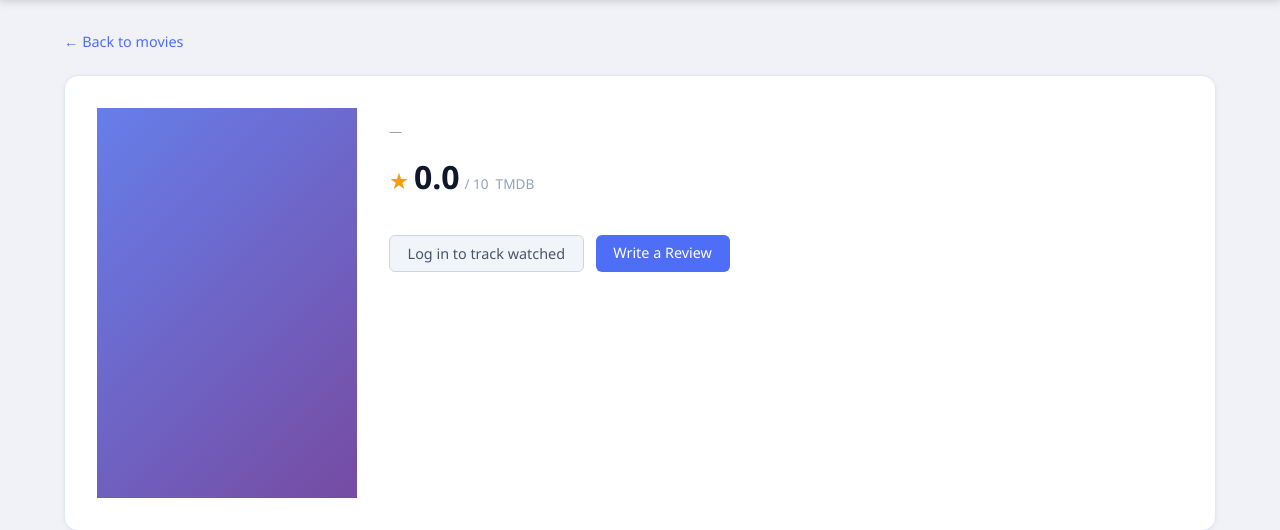
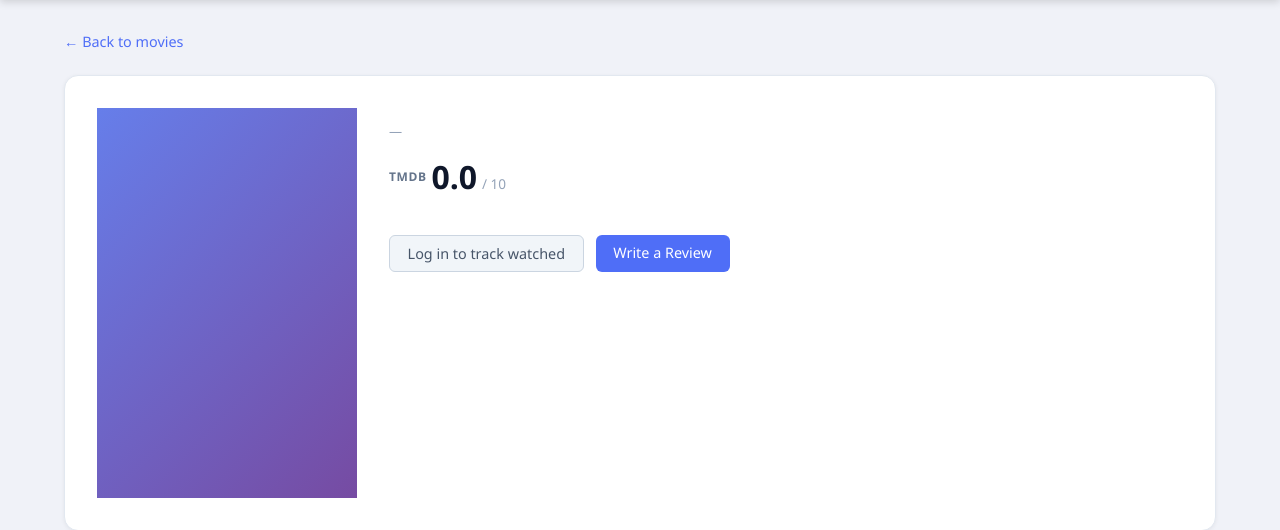
Before and after one commit to niamh888/cinereview, a Flask app: page /movie/1314481 in a window 1280 px wide. Shown: the part 60-590 px from the top of the page. Run offline with Flask 3, Linux system fonts and the light colour scheme; data that the repository does not hold is empty.

Commit message:
Remove the star glyph #9733 to replace with TMDB to show that this is the rating that pulled from TMDB and not the rating by the users in this application.

```diff
--- a/flask_app/static/style.css
+++ b/flask_app/static/style.css
@@ -459,7 +459,7 @@ a:hover { text-decoration: underline; }
 .hero-meta { display: flex; align-items: center; gap: 0.6rem; flex-wrap: wrap; }
 
 .tmdb-rating { display: flex; align-items: baseline; gap: 0.3rem; }
-.rating-star { color: #f59e0b; font-size: 1.4rem; }
+.rating-label { font-size: 0.75rem; font-weight: 700; color: #64748b; text-transform: uppercase; letter-spacing: 0.05em; align-self: center; }
 .rating-number { font-size: 2rem; font-weight: 700; color: #0f172a; }
 .rating-denom { color: #94a3b8; font-size: 0.85rem; }
 
--- a/flask_app/templates/index.html
+++ b/flask_app/templates/index.html
@@ -100,7 +100,7 @@
                     <span class="tag">{{ gnames[0] }}</span>
                 {% endif %}
                 <span class="year">{{ movie.release_date[:4] if movie.release_date else '—' }}</span>
-                <span class="rating-badge">&#9733; {{ '%.1f' % movie.vote_average }}</span>
+                <span class="rating-badge">TMDB {{ '%.1f' % movie.vote_average }}</span>
             </div>
             <div class="card-actions">
                 <a href="{{ url_for('movie_detail', movie_id=movie.id) }}"
@@ -212,7 +212,7 @@ function fetchSuggestions() {
                             <div class="suggestion-meta">
                                 ${m.genre ? `<span class="tag">${m.genre}</span>` : ''}
                                 <span class="year">${m.year}</span>
-                                <span class="rating-badge">&#9733; ${m.rating}</span>
+                                <span class="rating-badge">TMDB ${m.rating}</span>
                             </div>
                         </div>
                     </a>`).join('')
--- a/flask_app/templates/movie.html
+++ b/flask_app/templates/movie.html
@@ -37,9 +37,9 @@
         </div>
 
         <div class="tmdb-rating">
-            <span class="rating-star">&#9733;</span>
+            <span class="rating-label">TMDB</span>
             <span class="rating-number">{{ '%.1f' % movie.vote_average }}</span>
-            <span class="rating-denom">/ 10 &nbsp;TMDB</span>
+            <span class="rating-denom">/ 10</span>
         </div>
 
         <p class="movie-description">{{ movie.overview }}</p>
--- a/flask_app/templates/my_movies.html
+++ b/flask_app/templates/my_movies.html
@@ -38,7 +38,7 @@
                 {% endif %}
                 <span class="year">{{ movie.year }}</span>
                 {% if movie.vote_average %}
-                    <span class="rating-badge">&#9733; {{ '%.1f' % movie.vote_average }}</span>
+                    <span class="rating-badge">TMDB {{ '%.1f' % movie.vote_average }}</span>
                 {% endif %}
             </div>
             <div class="card-actions">
--- a/flask_app/templates/search.html
+++ b/flask_app/templates/search.html
@@ -44,7 +44,7 @@
                     <span class="tag">{{ gnames[0] }}</span>
                 {% endif %}
                 <span class="year">{{ movie.release_date[:4] if movie.release_date else '—' }}</span>
-                <span class="rating-badge">&#9733; {{ '%.1f' % movie.vote_average }}</span>
+                <span class="rating-badge">TMDB {{ '%.1f' % movie.vote_average }}</span>
             </div>
             <div class="card-actions">
                 <a href="{{ url_for('movie_detail', movie_id=movie.id) }}"
```
